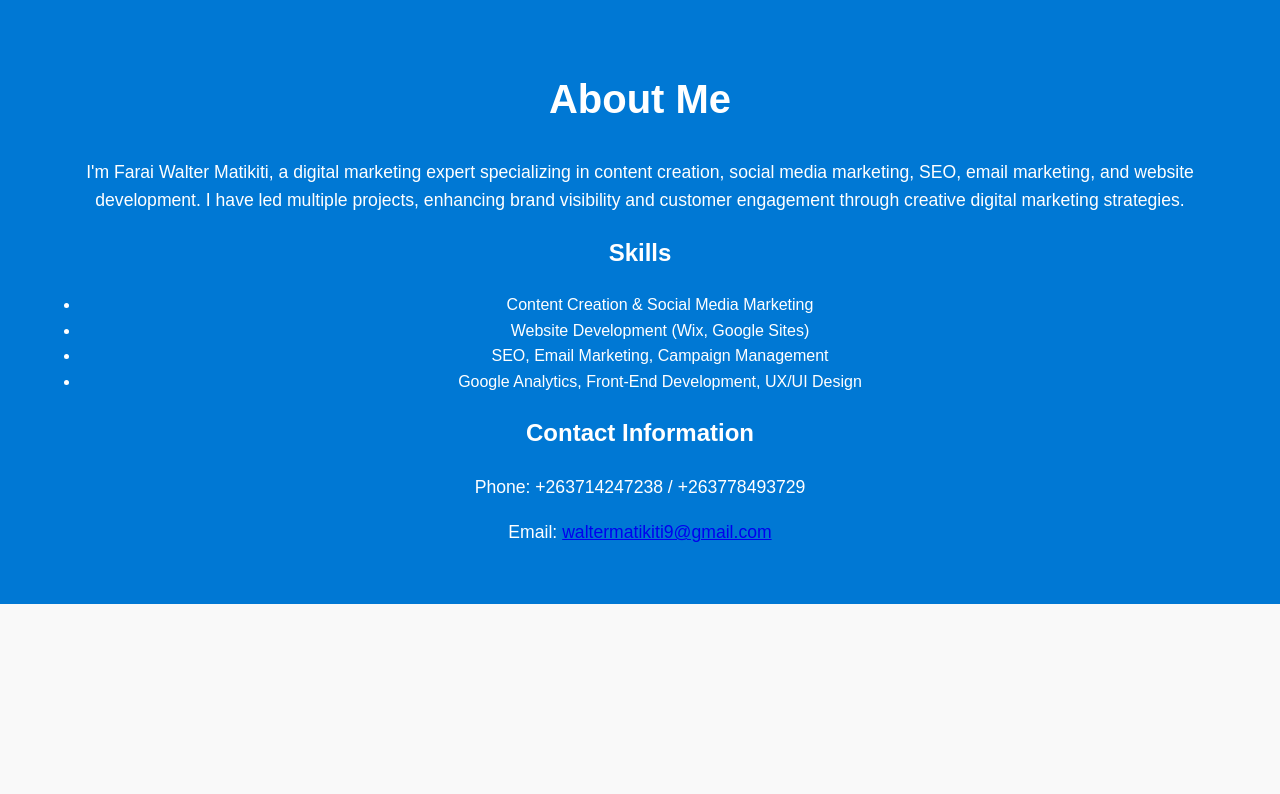
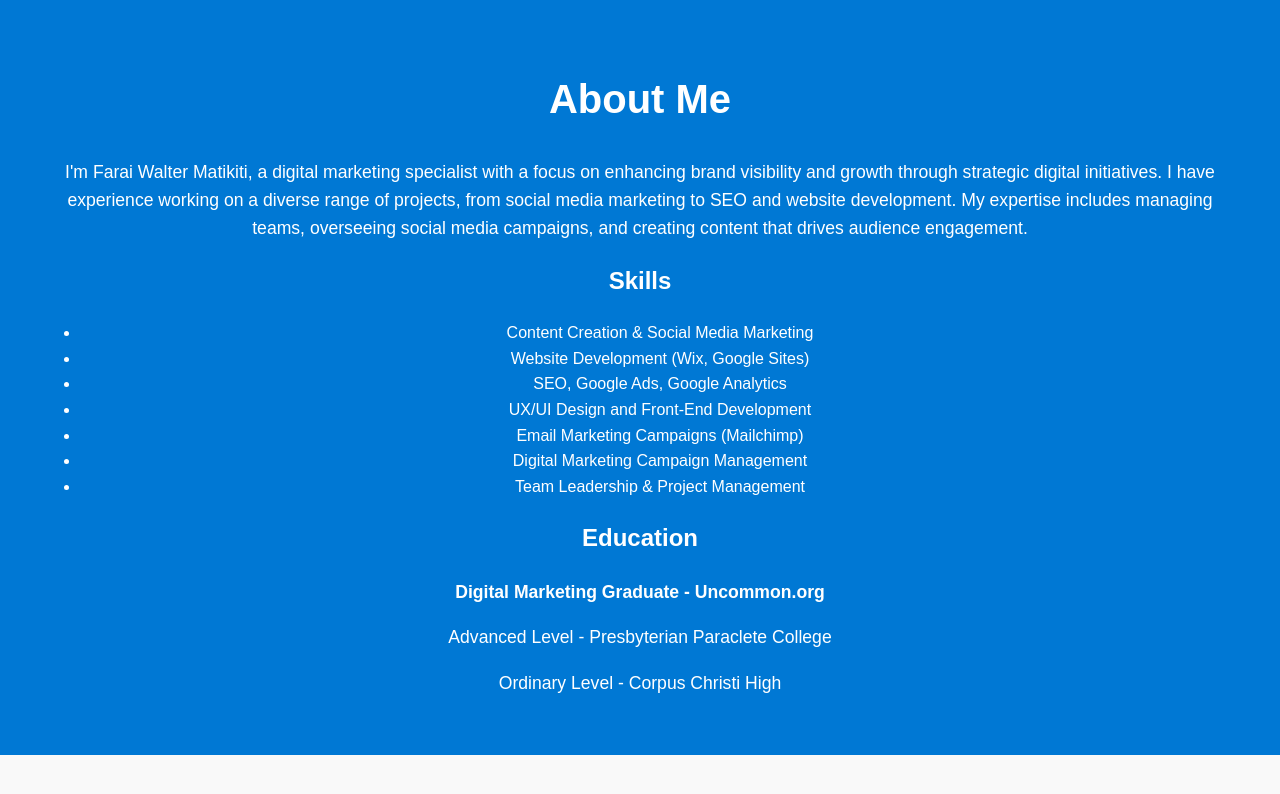
Before and after one commit to Munashe-Chikazunga/Farai-Walter-Matikiti-Portfolio, a plain HTML site: page about.html in a window 1280 px wide. Drawn offline with Linux system fonts and the light colour scheme.

Commit message:
Update about.html

```diff
--- a/about.html
+++ b/about.html
@@ -5,21 +5,28 @@
     <meta name="viewport" content="width=device-width, initial-scale=1.0">
     <title>About Farai Walter Matikiti</title>
     <link rel="stylesheet" href="styles.css">
+    <link href="https://fonts.googleapis.com/css2?family=Roboto:wght@400;700&display=swap" rel="stylesheet">
 </head>
 <body>
-    <header>
+    <header class="about-section">
+        <div class="container">
             <h1>About Me</h1>
-        <p>I'm Farai Walter Matikiti, a digital marketing expert specializing in content creation, social media marketing, SEO, email marketing, and website development. I have led multiple projects, enhancing brand visibility and customer engagement through creative digital marketing strategies.</p>
+            <p>I'm Farai Walter Matikiti, a digital marketing specialist with a focus on enhancing brand visibility and growth through strategic digital initiatives. I have experience working on a diverse range of projects, from social media marketing to SEO and website development. My expertise includes managing teams, overseeing social media campaigns, and creating content that drives audience engagement.</p>
             <h2>Skills</h2>
             <ul>
                 <li>Content Creation & Social Media Marketing</li>
                 <li>Website Development (Wix, Google Sites)</li>
-            <li>SEO, Email Marketing, Campaign Management</li>
-            <li>Google Analytics, Front-End Development, UX/UI Design</li>
+                <li>SEO, Google Ads, Google Analytics</li>
+                <li>UX/UI Design and Front-End Development</li>
+                <li>Email Marketing Campaigns (Mailchimp)</li>
+                <li>Digital Marketing Campaign Management</li>
+                <li>Team Leadership & Project Management</li>
             </ul>
-        <h2>Contact Information</h2>
-        <p>Phone: +263714247238 / +263778493729</p>
-        <p>Email: <a href="mailto:waltermatikiti9@gmail.com">waltermatikiti9@gmail.com</a></p>
+            <h2>Education</h2>
+            <p><strong>Digital Marketing Graduate - Uncommon.org</strong></p>
+            <p>Advanced Level - Presbyterian Paraclete College</p>
+            <p>Ordinary Level - Corpus Christi High</p>
+        </div>
     </header>
 </body>
 </html>
```
Lines whose indentation alone changed are shown as unchanged.
